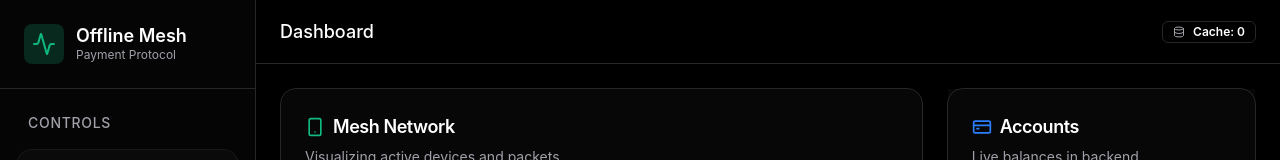
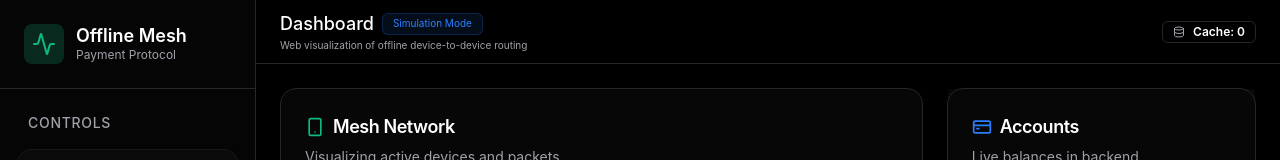
Before and after one commit to Jitenkoundinye2004/UPI-Without-Internet, a React (Vite) app in the folder frontend/: page / in a window 1280 px wide. Shown: the top 160 px of the page. Built offline with nearby package versions, Linux system fonts and the light colour scheme; no server answers.

Commit message:
UI: Add Simulation Mode badge to prevent recruiter confusion

```diff
--- a/frontend/src/App.tsx
+++ b/frontend/src/App.tsx
@@ -198,9 +198,13 @@ function App() {
       {/* Main Content */}
       <main className="flex-1 lg:pl-64 overflow-hidden flex flex-col h-screen">
         <header className="h-16 border-b border-border bg-background/50 backdrop-blur-md flex items-center px-6 justify-between sticky top-0 z-10">
-          <h2 className="font-medium text-lg flex items-center gap-2">
-            Dashboard
-          </h2>
+          <div className="flex flex-col">
+            <h2 className="font-medium text-lg flex items-center gap-2">
+              Dashboard
+              <Badge variant="secondary" className="font-normal text-[10px] bg-blue-500/10 text-blue-500 hover:bg-blue-500/20 border-blue-500/20">Simulation Mode</Badge>
+            </h2>
+            <span className="text-[10px] text-muted-foreground">Web visualization of offline device-to-device routing</span>
+          </div>
           <div className="flex gap-4">
              <Badge variant="outline" className="gap-2">
                 <Database className="w-3 h-3 text-muted-foreground" />
```
